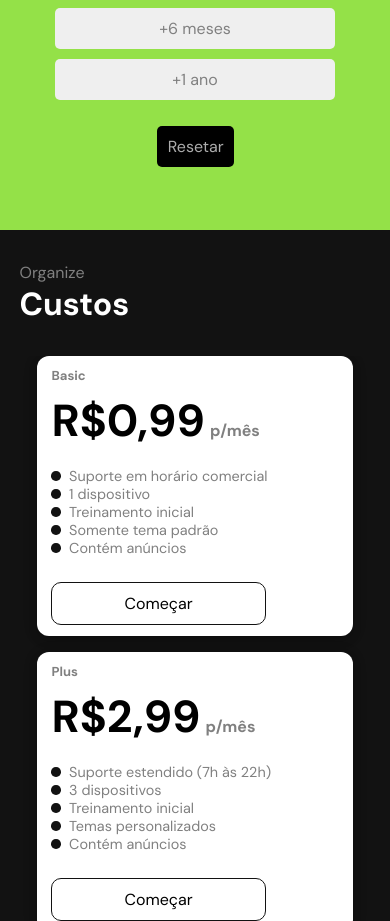
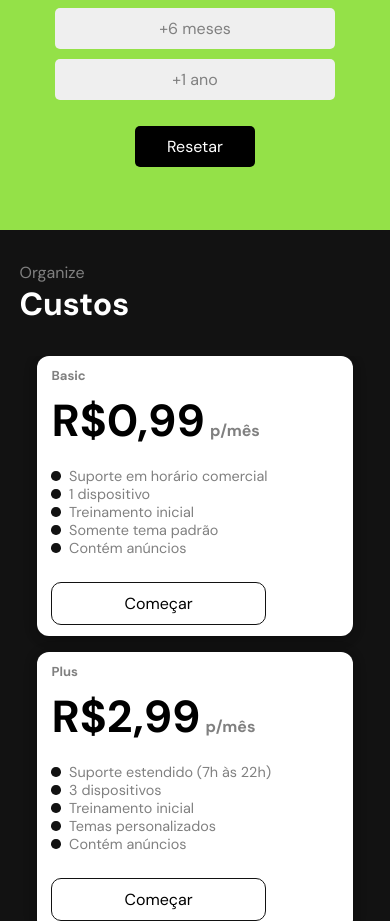
Before and after one commit to Caiorossi00/CashMate-Home, a React (Create React App) app: page / in a window 390 px wide. Shown: the part 2767-3688 px from the top of the page. Built offline with nearby package versions, Linux system fonts and the light colour scheme.

Commit message:
correção no número de contato + tamanho do botão reset

```diff
--- a/src/components/Pricing/Pricing.css
+++ b/src/components/Pricing/Pricing.css
@@ -113,6 +113,10 @@
     max-width: 40%;
     min-height: auto;
   }
+
+  #pricing {
+    margin-bottom: 2vh;
+  }
 }
 
 @media (max-width: 768px) {
@@ -124,4 +128,9 @@
   #first-text-pricing {
     padding: 8% 5%;
   }
+
+  .reset-button {
+    width: 120px;
+    color: white;
+  }
 }
--- a/src/components/Pricing/Pricing.js
+++ b/src/components/Pricing/Pricing.js
@@ -42,7 +42,7 @@ const CashMatePricing = () => {
           </div>
 
           <a
-            href="https://wa.me/553984158694?text=Olá, gostaria de saber mais sobre o plano Basic do CashMate."
+            href="https://wa.me/53984158694?text=Olá, gostaria de saber mais sobre o plano Basic do CashMate."
             className="cta-price"
             target="_blank"
             rel="noopener noreferrer"
@@ -83,7 +83,7 @@ const CashMatePricing = () => {
           </div>
 
           <a
-            href="https://wa.me/553984158694?text=Olá, gostaria de saber mais sobre o plano Plus do CashMate."
+            href="https://wa.me/53984158694?text=Olá, gostaria de saber mais sobre o plano Plus do CashMate."
             className="cta-price"
             target="_blank"
             rel="noopener noreferrer"
@@ -124,7 +124,7 @@ const CashMatePricing = () => {
           </div>
 
           <a
-            href="https://wa.me/553984158694?text=Olá, gostaria de saber mais sobre o plano Pro do CashMate."
+            href="https://wa.me/53984158694?text=Olá, gostaria de saber mais sobre o plano Pro do CashMate."
             className="cta-price"
             target="_blank"
             rel="noopener noreferrer"
```
